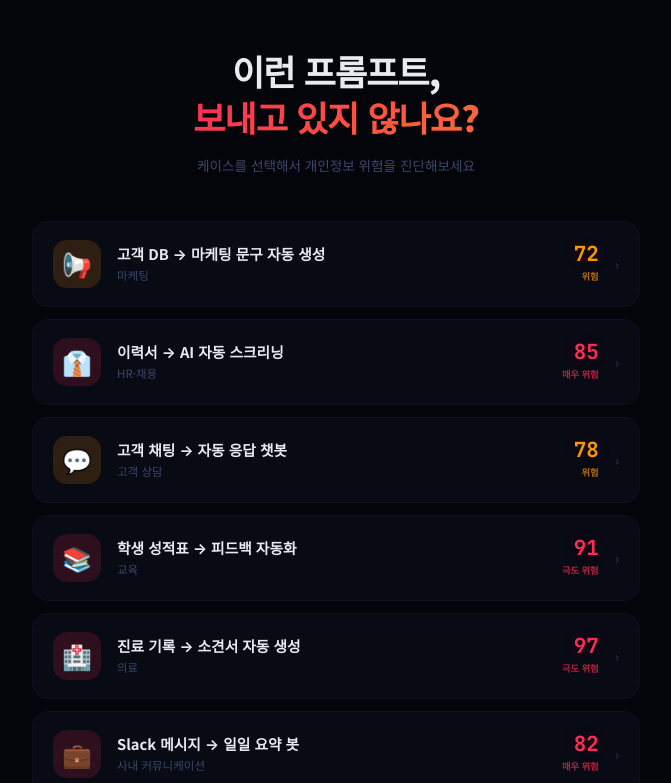
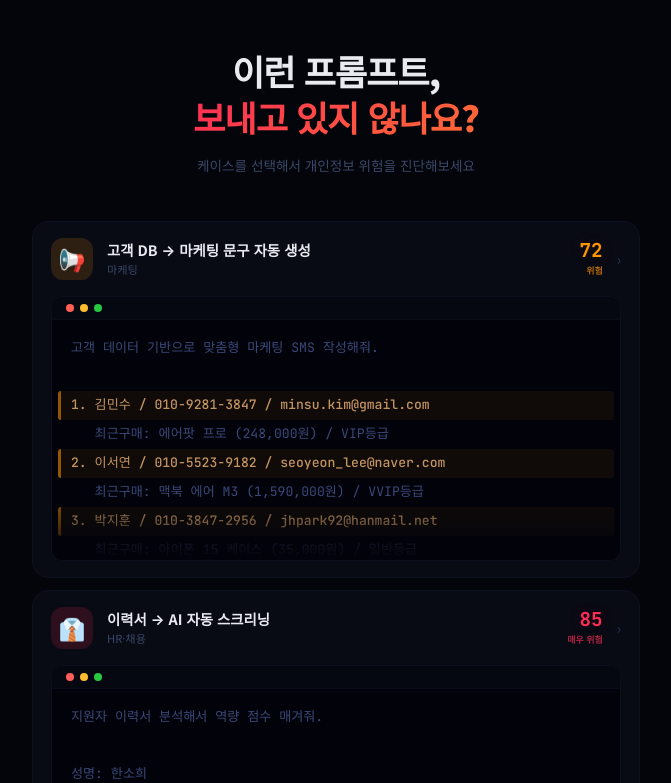
Before and after one commit to M1zz/ai-privacy-risk-scanner, a React (Vite) app: page / in a window 1280 px wide. Shown: the top 783 px of the page, without its empty margins (304-975 px from the left). Built offline with nearby package versions, Linux system fonts and the light colour scheme.

Commit message:
feat: 메인 페이지 케이스 카드에 프롬프트 미리보기 추가

```diff
--- a/src/App.jsx
+++ b/src/App.jsx
@@ -50,10 +50,7 @@ function ListPage({ onPick }) {
                   background: "#080a14",
                   border: "1px solid #0c1020",
                   borderRadius: 16,
-                  padding: "18px 20px",
-                  display: "flex",
-                  alignItems: "center",
-                  gap: 16,
+                  overflow: "hidden",
                   transition: "all .2s",
                 }}
                 onMouseEnter={(e) => {
@@ -67,20 +64,25 @@ function ListPage({ onPick }) {
                   e.currentTarget.style.transform = "none";
                 }}
               >
+                {/* Card Header */}
                 <div style={{
-                  width: 48, height: 48, borderRadius: 14, flexShrink: 0,
+                  display: "flex", alignItems: "center", gap: 14,
+                  padding: "16px 18px",
+                }}>
+                  <div style={{
+                    width: 42, height: 42, borderRadius: 12, flexShrink: 0,
                     background: colors.glow,
                     display: "flex", alignItems: "center", justifyContent: "center",
-                  fontSize: "1.5rem",
+                    fontSize: "1.35rem",
                   }}>
                     {c.emoji}
                   </div>
 
                   <div style={{ flex: 1, minWidth: 0 }}>
-                  <div style={{ fontWeight: 700, fontSize: ".92rem", lineHeight: 1.35 }}>
+                    <div style={{ fontWeight: 700, fontSize: ".9rem", lineHeight: 1.35 }}>
                       {c.label}
                     </div>
-                  <div style={{ fontSize: ".72rem", color: "#3a4868", marginTop: 3 }}>
+                    <div style={{ fontSize: ".7rem", color: "#3a4868", marginTop: 2 }}>
                       {c.category}
                     </div>
                   </div>
@@ -88,7 +90,7 @@ function ListPage({ onPick }) {
                   <div style={{ flexShrink: 0, textAlign: "right" }}>
                     <div style={{
                       fontFamily: "'JetBrains Mono', monospace",
-                    fontSize: "1.3rem", fontWeight: 800,
+                      fontSize: "1.2rem", fontWeight: 800,
                       color: colors.text,
                       textShadow: `0 0 16px ${colors.glow}`,
                       lineHeight: 1,
@@ -96,7 +98,7 @@ function ListPage({ onPick }) {
                       {c.result.overall_score}
                     </div>
                     <div style={{
-                    fontSize: ".58rem", fontWeight: 700, marginTop: 4,
+                      fontSize: ".56rem", fontWeight: 700, marginTop: 4,
                       color: colors.text, opacity: 0.7,
                     }}>
                       {getRiskLabel(c.result.overall_score)}
@@ -104,6 +106,12 @@ function ListPage({ onPick }) {
                   </div>
 
                   <div style={{ color: "#2a3558", fontSize: ".9rem", flexShrink: 0 }}>›</div>
+                </div>
+
+                {/* Prompt Preview */}
+                <div style={{ padding: "0 18px 16px", pointerEvents: "none" }}>
+                  <Prompt text={c.preview} fade={true} big={false} />
+                </div>
               </div>
             );
           })}
```
Lines whose indentation alone changed are shown as unchanged.
